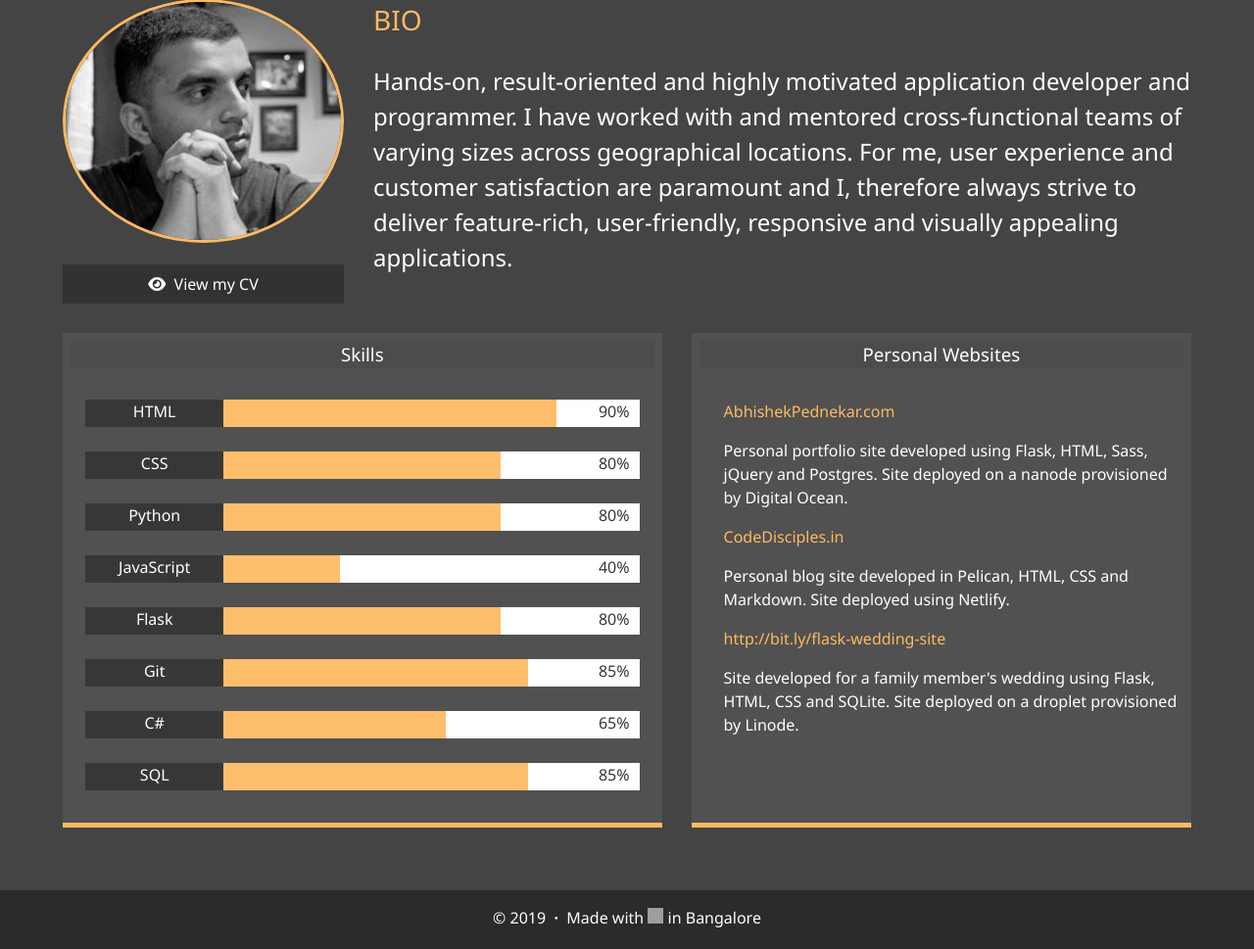
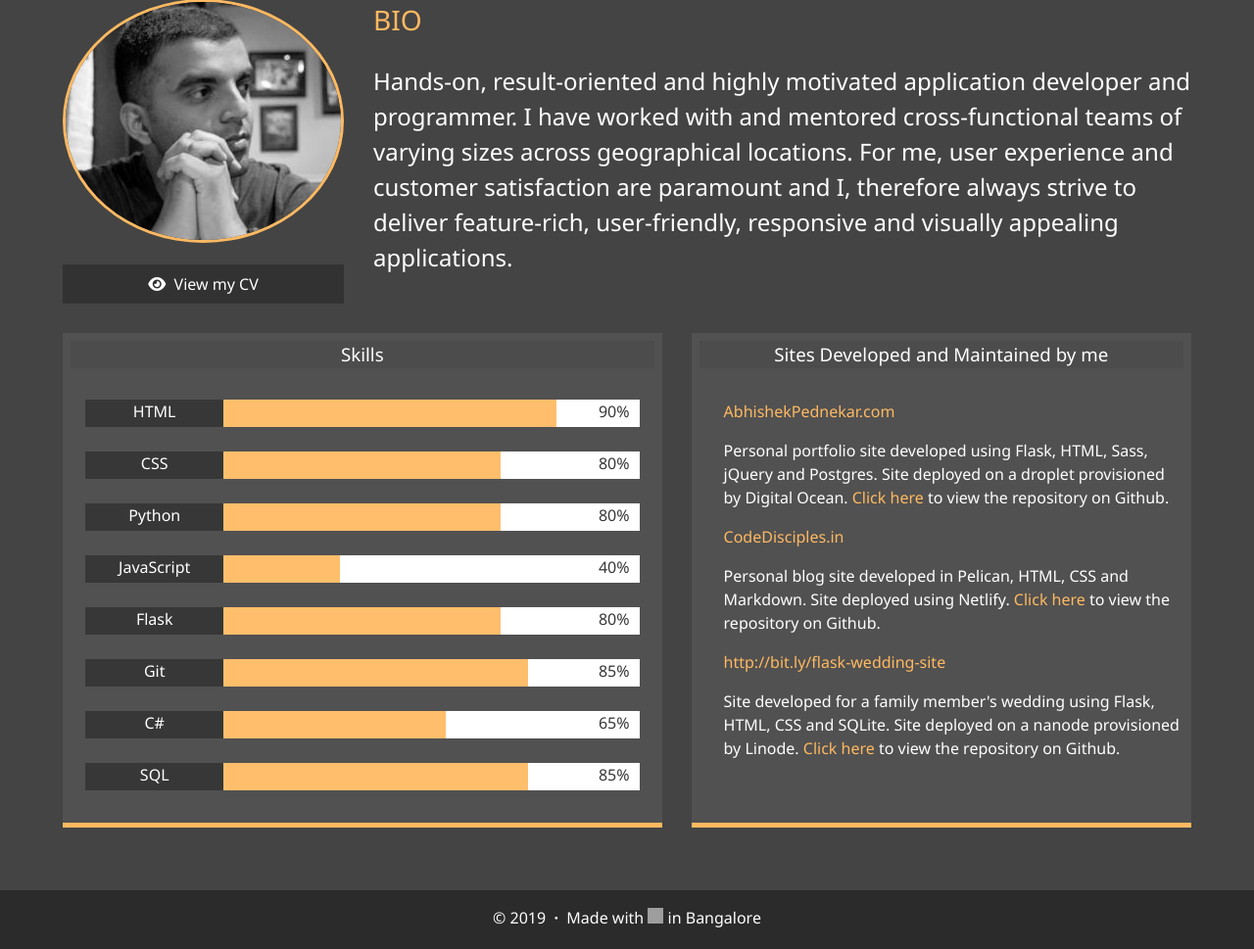
Before and after one commit to AbhishekPednekar84/personal-portfolio, a Flask app: page /portfolio in a window 1280 px wide. Shown: the part 225-1194 px from the top of the page at 98% size. Run offline with Flask 2, Linux system fonts and the light colour scheme; some libraries are stand-ins or nearby versions; grey boxes are pictures that could not be loaded.

Commit message:
Changed text to Contact Me on the nav. Added links to the github repositories for the personal websites

```diff
--- a/templates/layout.html
+++ b/templates/layout.html
@@ -37,7 +37,7 @@
                     <a class="nav-link" href="{{ url_for('blog.blog') }}">Blog</a>
                 </li>
                 <li class="nav-item">
-                    <a class="nav-link" href="{{ url_for('contact.contact') }}">Contact</a>
+                    <a class="nav-link" href="{{ url_for('contact.contact') }}">Contact Me</a>
                 </li>
             </ul>
         </nav>
--- a/templates/portfolio.html
+++ b/templates/portfolio.html
@@ -82,25 +82,31 @@
         </div>
 
         <div class="job job-3">
-            <h3 class="sm-heading" style="text-align: center">Personal Websites</h3>
+            <h3 class="sm-heading" style="text-align: center">Sites Developed and Maintained by me</h3>
             <div class="personal-site">
                 <ul>
                     <li class="personal-site-list">
                         <a href="https://abhishekpednekar.com" target="_blank">AbhishekPednekar.com</a>
                         <p>Personal portfolio site developed using Flask, HTML, Sass, jQuery and Postgres. Site
                             deployed on a
-                            nanode provisioned by Digital Ocean.</p>
+                            droplet provisioned by Digital Ocean. <a
+                                href="https://github.com/AbhishekPednekar84/personal-portfolio">Click here</a> to view
+                            the repository on Github.</p>
                     </li>
                     <li class="personal-site-list">
                         <a href="https://codedisciples.in" target="_blank">CodeDisciples.in</a>
                         <p>Personal blog site developed in Pelican, HTML, CSS and Markdown. Site deployed using Netlify.
+                            <a href="https://github.com/AbhishekPednekar84/personal-blog-site">Click here</a> to view
+                            the repository on Github.
                         </p>
                     </li>
                     <li class="personal-site-list">
                         <a href="https://www.sreenathwedssreelakshmi.com"
                             target="_blank">http://bit.ly/flask-wedding-site</a>
                         <p>Site developed for a family member's wedding using Flask, HTML, CSS and SQLite. Site deployed
-                            on a droplet provisioned by Linode.</p>
+                            on a nanode provisioned by Linode. <a
+                                href="https://github.com/AbhishekPednekar84/wedding-site">Click here</a> to view
+                            the repository on Github.</p>
                     </li>
                 </ul>
             </div>
```
